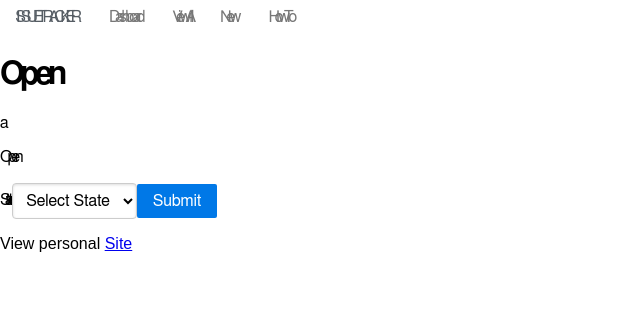
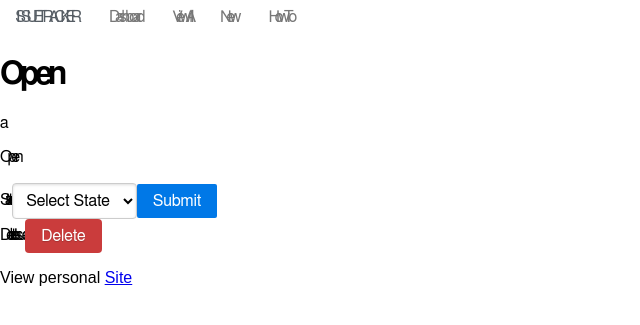
Before and after one commit to GregS-07/Issue-Tracker, a Flask app: a page that uses templates/issue.html in a window 1280 px wide. Shown: the top 325 px of the page, without its empty margins (0-640 px from the left). Run offline with Flask 3, Linux system fonts and the light colour scheme; data comes from the database, SQL or seed files in the repository; both versions use the stored data as it was after the commit; some libraries are stand-ins or nearby versions.

Commit message:
Delete issues and graph of issues by status

```diff
--- a/app.py
+++ b/app.py
@@ -1,57 +1,106 @@
 from flask import Flask, render_template, request, redirect, url_for
 import sqlite3
 
+import matplotlib
+matplotlib.use('Agg')
+import matplotlib.pyplot as plt
+
 app = Flask(__name__)
 
+# Function to get a SQLite connection
 def get_conn():
     conn = sqlite3.connect("issues.db")
     return conn
 
-# Routing
+# Function to create issues graph
+def create_graph():
+    with get_conn() as conn:
+        cursor = conn.cursor()
+        cursor.execute("SELECT status, COUNT(*) AS count FROM issues GROUP BY status")
+        issues_count = cursor.fetchall()
 
+        # Converting the tuples into lists
+        statuses = [row[0] for row in issues_count]
+        counts = [row[1] for row in issues_count]
+
+        # Define colors based on status
+        colors = []
+        for status in statuses:
+            if status == 'Open':
+                colors.append('green')
+            elif status == 'In-Progress':
+                colors.append('yellow')
+            elif status == 'Closed':
+                colors.append('red')
+            else:
+                colors.append('gray')  # Default color for any other status
+
+        # Set labels
+        plt.ylabel("Issues")
+        plt.xlabel("Status")
+        plt.title("Total Issues By Status")
+
+        # Set y-axis to display whole numbers
+        plt.gca().yaxis.set_major_locator(plt.MaxNLocator(integer=True))
+
+        # Creating and saving graph
+        plt.bar(statuses, counts, color=colors)
+        plt.savefig("static/images/issues_status_graph.png")
+
+        # Clear memory
+        plt.clf()
+
+
+# Route to display all issues
 @app.route("/")
 def home():
-    conn = get_conn()
-    cursor = conn.cursor()
-    cursor.execute("SELECT * FROM issues")
-    issues = cursor.fetchall()
-    cursor.close()
-    conn.close()
+    with get_conn() as conn:
+        cursor = conn.cursor()
+        cursor.execute("SELECT * FROM issues")
+        issues = cursor.fetchall()
+
+    create_graph()
 
     return render_template("index.html", issues=issues)
 
-@app.route("/add", methods = ["GET", "POST"])
+# Route to add a new issue
+@app.route("/add", methods=["GET", "POST"])
 def add_issue():
-
     if request.method == "POST":
-        conn = get_conn()
-        cursor = conn.cursor()
         title = request.form["title"]
         description = request.form["description"]
         status = "Open"
-        cursor.execute("INSERT INTO issues (title, description, status) VALUES (?, ?, ?)", (title, description, status))
-        conn.commit()
-        cursor.close()
-        conn.close()
-
+        with get_conn() as conn:
+            cursor = conn.cursor()
+            cursor.execute("INSERT INTO issues (title, description, status) VALUES (?, ?, ?)", (title, description, status))
+            conn.commit()
+        return redirect(url_for("home"))  # Redirect to home after adding issue
     return render_template("new_issue.html")
 
-@app.route("/issue_<int:id>", methods=["GET", "POST"])
+# Route to view and update/delete an issue
+@app.route("/issue_<int:id>", methods=["GET", "POST", "DELETE"])
 def issue(id):
-    conn = get_conn()
-    cursor = conn.cursor()
-    cursor.execute("SELECT * FROM issues WHERE id = ?", (id,))
-    issue = cursor.fetchone()
+    if request.method == "GET":
+        with get_conn() as conn:
+            cursor = conn.cursor()
+            cursor.execute("SELECT * FROM issues WHERE id = ?", (id,))
+            issue = cursor.fetchone()
+        return render_template("issue.html", issue=issue)
 
     if request.method == "POST":
-        new_status = request.form["status"]
-        cursor.execute("UPDATE issues SET status = ? WHERE id = ?", (new_status, id))
-        conn.commit()
-
-    cursor.close()
-    conn.close()
-
-    return render_template("issue.html", issue = issue)
+        if request.form.get("_method") == "DELETE":
+            with get_conn() as conn:
+                cursor = conn.cursor()
+                cursor.execute("DELETE FROM issues WHERE id = ?", (id,))
+                conn.commit()
+            return redirect(url_for("home"))  # Redirect to home after deleting issue
+        else:
+            new_status = request.form["status"]
+            with get_conn() as conn:
+                cursor = conn.cursor()
+                cursor.execute("UPDATE issues SET status = ? WHERE id = ?", (new_status, id))
+                conn.commit()
+            return redirect(url_for("home", id=id))  # Redirect to home after updating status
 
 if __name__ == '__main__':
     app.run(debug=True)
--- a/static/css/style.css
+++ b/static/css/style.css
@@ -9,3 +9,28 @@
 .status-closed {
     color: red;
 }
+
+.button-success,
+.button-error,
+.button-warning,
+.button-secondary {
+    color: white;
+    border-radius: 4px;
+    text-shadow: 0 1px 1px rgba(0, 0, 0, 0.2);
+}
+
+.button-success {
+    background: rgb(28, 184, 65);
+}
+
+.button-error {
+    background: rgb(202, 60, 60);
+}
+
+.button-warning {
+    background: rgb(223, 117, 20);
+}
+
+.button-secondary {
+    background: rgb(66, 184, 221);
+}
--- a/templates/index.html
+++ b/templates/index.html
@@ -32,4 +32,6 @@
         </thead>
     </table>
 
+    <img src="{{ url_for('static', filename='images/issues_status_graph.png') }}" alt="Issues Status Graph">
+
 {% endblock %}
--- a/templates/issue.html
+++ b/templates/issue.html
@@ -15,4 +15,10 @@
         </select>
         <input type="submit" class="pure-button pure-button-primary">
     </form>
+
+    <form action="/issue_{{ issue[0] }}" method="POST">
+        <input type="hidden" name="_method" value="DELETE">
+        <label for="delete">Delete Issue</label>
+        <button class="pure-button button-error">Delete</button>
+    </form>
 {% endblock %}
```
Also changed, not shown: issues.db, static/images/issues_status_graph.png (added).
